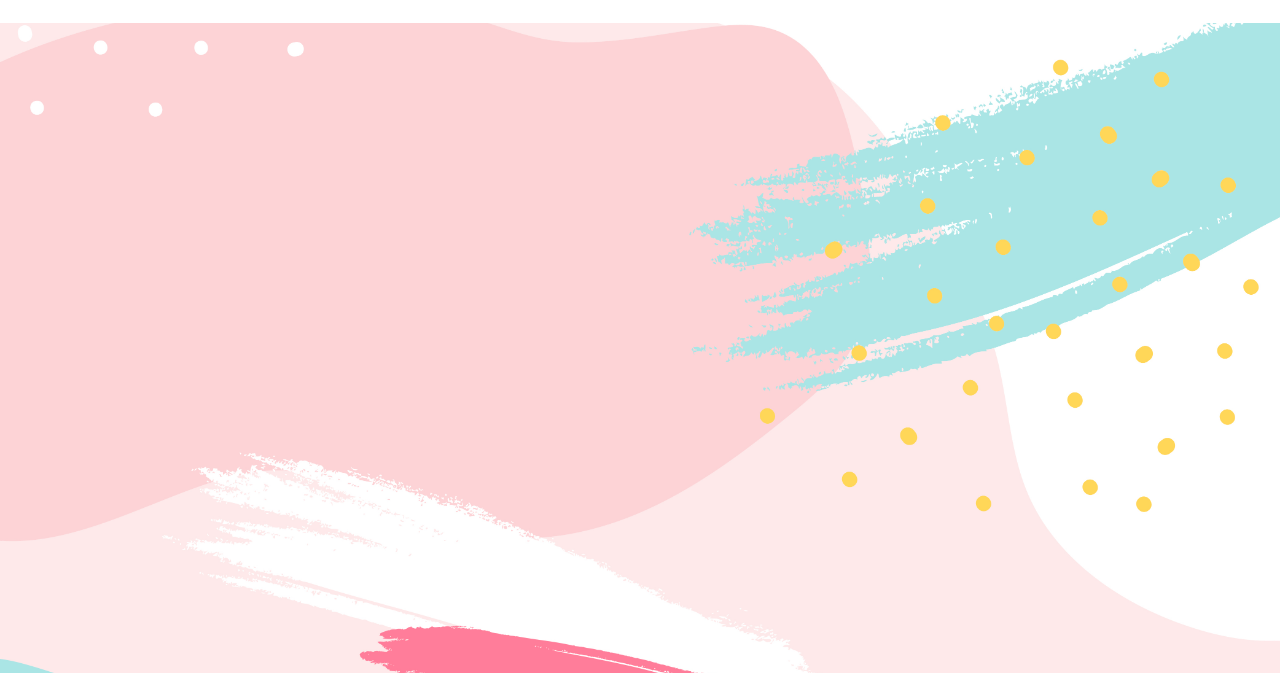
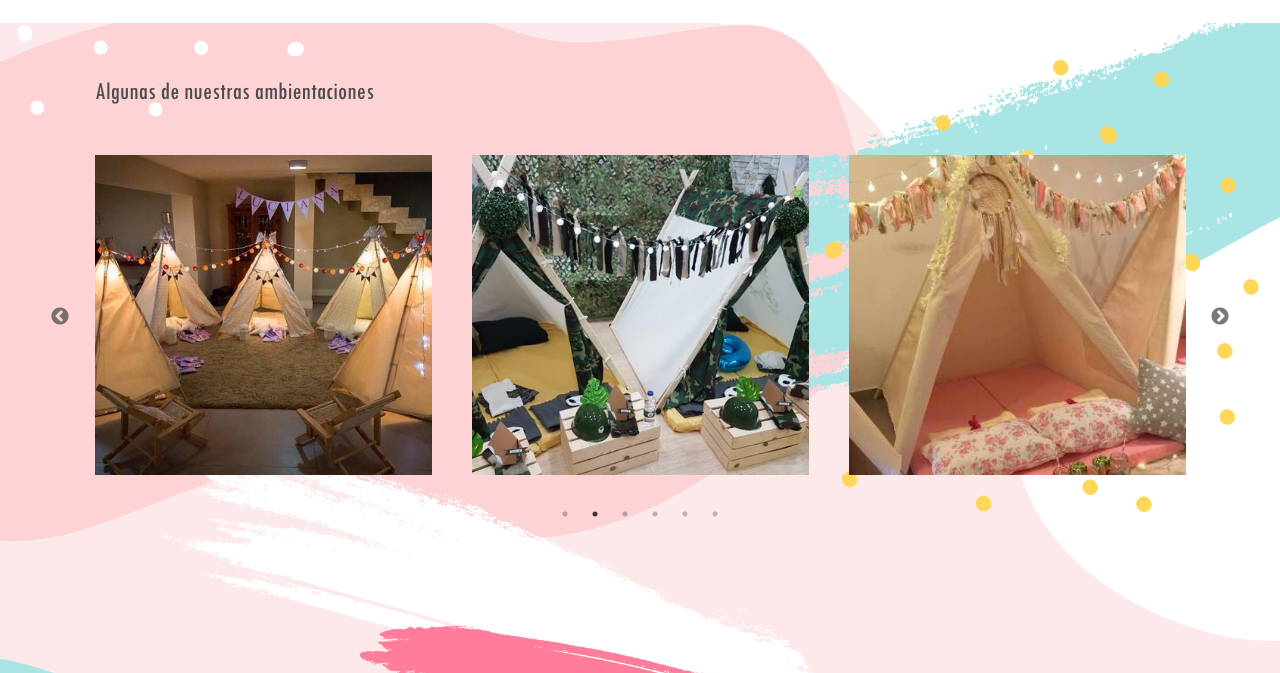
Before and after one commit to martin2844/a-clients-party-website, a Gatsby site: page /galeria in a window 1280 px wide. Shown: the part 127-800 px from the top of the page. Built offline with nearby package versions, Linux system fonts and the light colour scheme; Gatsby itself is replaced by a stand-in of ours.

Commit message:
added galery react-slick

```diff
--- a/gatsby-config.js
+++ b/gatsby-config.js
@@ -32,6 +32,14 @@ module.exports = {
       },
 
     },
+    {
+      resolve: `gatsby-source-filesystem`,
+      options: {
+        name: `party`,
+        path: path.join(__dirname, `src`, `party-pictures`),
+      },
+
+    },
     `gatsby-plugin-sass`,
     `gatsby-plugin-sharp`,
     `gatsby-transformer-sharp`,
--- a/package.json
+++ b/package.json
@@ -24,7 +24,8 @@
     "node-sass": "^4.13.1",
     "react": "^16.12.0",
     "react-dom": "^16.12.0",
-    "react-helmet": "^5.2.1"
+    "react-helmet": "^5.2.1",
+    "react-slick": "^0.25.2"
   },
   "devDependencies": {
     "prettier": "^1.19.1"
--- a/src/pages/galeria.js
+++ b/src/pages/galeria.js
@@ -1,10 +1,114 @@
-import React from 'react';
+import React, { useState, useEffect } from 'react';
 import Layout from '../layout/Layout';
+import { Helmet } from 'react-helmet';
+import Slider from "react-slick";
+import Img from 'gatsby-image';
+import { graphql, useStaticQuery } from 'gatsby';
+import '../stylesheets/galeria.scss';
+
+
 
 const Galeria = () => {
+
+   //gets window dimensions to conditionally render amount of images in carrousel
+   const windowGlobal = typeof window !== 'undefined' && window
+   function getWindowDimensions() {
+     const { innerWidth: width, innerHeight: height } = windowGlobal;
+     return {
+       width,
+       height
+     };
+   }
+
+   function useWindowDimensions() {
+     const [windowDimensions, setWindowDimensions] = useState(getWindowDimensions());
+
+     useEffect(() => {
+       function handleResize() {
+         setWindowDimensions(getWindowDimensions());
+       }
+
+       windowGlobal.addEventListener('resize', handleResize);
+       return () => windowGlobal.removeEventListener('resize', handleResize);
+     }, []);
+
+     return windowDimensions;
+   }
+
+    const { width } = useWindowDimensions();
+
+    const [imageCount, setImageCount] = useState(1);
+
+    useEffect(() => {
+
+      if(width >= 1000) {
+        setImageCount(3);
+      }  else if (width >= 800 ) {
+        setImageCount(2);
+      } else if (width <= 759) {
+        setImageCount(1);
+      }
+
+
+    }, [width]);
+
+
+    const partyQuery = useStaticQuery(graphql`
+    query {
+        party: allFile(sort: {fields: [name], order: ASC}, filter: { sourceInstanceName: { eq: "party" } }) {
+           edges {
+             node {
+               childImageSharp {
+                 fluid(quality: 100, maxWidth: 800) {
+                     ...GatsbyImageSharpFluid
+                     originalName
+                 }
+               }
+
+             }
+           }
+         }
+        }
+
+    `);
+
+    console.log(partyQuery.party.edges);
+    const imageMap = partyQuery.party.edges.map((image) => {
+     let theFluid = image.node.childImageSharp.fluid
+        return (
+            <div className="image-slider-container" key={theFluid.originalName}>
+                <Img className="image-slider-iteree" fluid={theFluid} alt={theFluid.originalName} />
+            </div>
+        )
+    })
+
+
+    const settings = {
+        dots: true,
+        autoplay: true,
+        infinite: true,
+        speed: 500,
+        slidesToShow: imageCount,
+        slidesToScroll: 1,
+
+
+      };
+
+
     return (
         <Layout>
-            Contacto de
+            <Helmet>
+            <link rel="stylesheet" type="text/css" charset="UTF-8" href="https://cdnjs.cloudflare.com/ajax/libs/slick-carousel/1.6.0/slick.min.css" />
+            <link rel="stylesheet" type="text/css" href="https://cdnjs.cloudflare.com/ajax/libs/slick-carousel/1.6.0/slick-theme.min.css" />
+            </Helmet>
+            <section className="galeria-top">
+            <p>Algunas de nuestras ambientaciones</p>
+            </section>
+            <div className="slider-container">
+            <Slider {...settings}>
+                    {imageMap}
+             </Slider>
+             </div>
         </Layout>
     )
 }
--- /dev/null
+++ b/src/stylesheets/galeria.scss
@@ -0,0 +1,37 @@
+.galeria-top {
+    margin-top: 80px;
+    p {
+        margin-top: 20px;
+        margin-left: 70px;
+        font-size: 1.6rem;
+        color: #4c4c4c;
+    }
+}
+
+.slider-container {
+    margin: 30px 50px 0;
+
+}
+.image-slider-iteree {
+
+}
+
+.image-slider-iteree {
+    margin: 20px;
+    object-fit: cover;
+    height: 20rem;
+
+
+}
+
+
+.slick-next:before, .slick-prev:before {
+    color:#4c4c4c !important;
+}
+
+
+@media screen and (max-width: 800px) {
+
+
+
+}
```
Also changed, not shown: src/party-pictures/466328f8f559d214742011e4b0c31b27.jpg (added), src/party-pictures/5641d350f949e42b6a1b111579100d4c.jpg (added), src/party-pictures/a39cbecfc01a7043509ea414ae8e18bc.jpg (added), src/party-pictures/e1381569fec50ab27e7e15ff44b963c9.jpg (added), src/party-pictures/e2d434d67c473d850afaa4085f8b9216.jpg (added), src/party-pictures/e59bf947c68c528c90d280960e32a192.jpg (added), static/favicon.ico, 1 other file.
